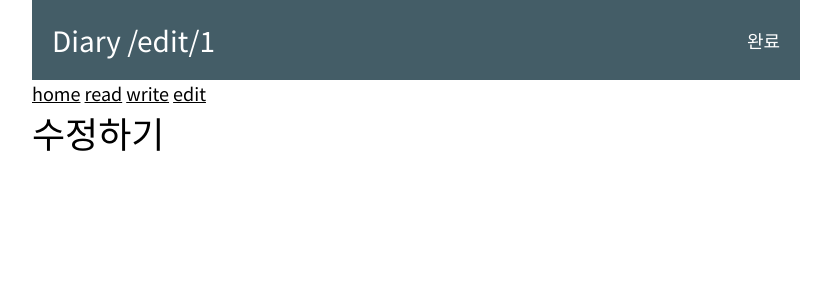
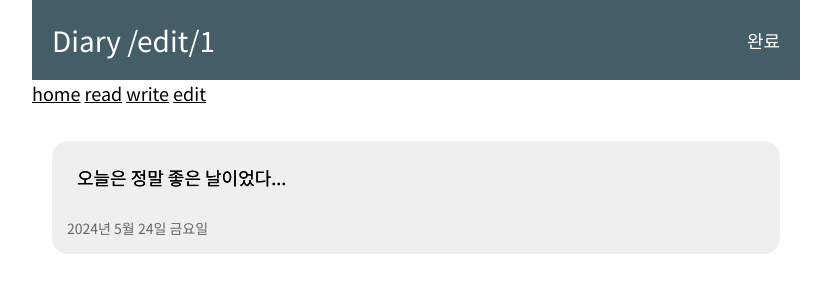
Before and after one commit to csslick/svelte-diary-app, a SvelteKit app: page /edit/1 in a window 1280 px wide. Shown: the top 300 px of the page, without its empty margins (224-1055 px from the left). Built offline with nearby package versions, Linux system fonts and the light colour scheme.

Commit message:
글수정 기능

```diff
--- a/src/app.scss
+++ b/src/app.scss
@@ -62,3 +62,5 @@ main {
 .diary {
   a { text-decoration: none;}
 }
+
+.content { white-space: pre-wrap; }
--- a/src/lib/components/Header.svelte
+++ b/src/lib/components/Header.svelte
@@ -1,11 +1,12 @@
 <script>
-  import { writing, addDiary } from '$lib/store/store.js'; // 글쓰기 모듈
+  import { writing, addDiary, editDiary, editId } from '$lib/store/store.js'; // 글쓰기 모듈
   import { page } from '$app/stores';
   import { goto } from '$app/navigation';
 
   $: console.log('page', $page.url.pathname);
 
   function clickHandler() {
+    console.log('editId', $editId);
     if ($page.url.pathname.startsWith('/read')) {
       goto('/');
     } else if ($page.url.pathname.startsWith('/write')) {
@@ -16,6 +17,9 @@
       goto('/');
     } else if ($page.url.pathname.startsWith('/edit')) {
       // 수정 로직 추가
+      if ($writing.length > 0) {
+        editDiary($editId);
+      }
       goto('/');
     }
   }
--- a/src/lib/store/store.js
+++ b/src/lib/store/store.js
@@ -5,6 +5,7 @@ import { posts } from '$lib/data/posts.js';
 
 export const diaries = writable(posts); // 일기 데이터를 저장하는 store 변수
 export const writing = writable(''); // 입력된 글을 임시 저장할 변수
+export const editId = writable(0); // 수정할 글의 id를 저장할 변수
 
 export const addDiary = () => {
 	let content = get(writing); // 다른 store 변수 참조시 get을 사용하여 가져옴
@@ -20,3 +21,19 @@ export const addDiary = () => {
 		writing.set('');
 	}
 }
+
+// 다이어리 수정
+export const editDiary = (id) => {
+	diaries.update((current) => {
+		// id 가 일치하는 글을 찾아 수정한 글 업데이트
+		return current.map((diary) => {
+			if (diary.id.toString() === id) {
+				return { ...diary, content: get(writing) };
+			} else {
+				return diary;
+			}
+		});
+	});
+	writing.set('');
+	editId.set(0);
+}
--- a/src/routes/edit/[id]/+page.svelte
+++ b/src/routes/edit/[id]/+page.svelte
@@ -1 +1,29 @@
-<h1>수정하기</h1>
+<script>
+  import { page } from '$app/stores'; // 페이지 정보를 가져올 모듈
+  import { writing, diaries, editId } from '$lib/store/store.js';
+  import TextAreaAutoSize from '$lib/components/TextAreaAutoSize.svelte'; //
+
+  let id = $page.params.id;
+  let editDiary = $diaries.find((diary) => diary.id == id);
+  let val = editDiary.content;
+  let date = editDiary.date;
+
+  $editId = id; // store에 수정할 글 id를 저장
+  $: {
+    $writing = val; // 입력중인 글 임시 저장
+    console.log($writing);
+  }
+</script>
+
+<main>
+  <div class="diary">
+    <TextAreaAutoSize
+      bind:value={val}
+      minRows={2}
+      maxRows={40}
+    ></TextAreaAutoSize>
+    <div class="bottom-info">
+      <span class="date">{ date }</span>
+    </div>
+  </div>
+</main>
--- a/src/routes/read/[id]/+page.svelte
+++ b/src/routes/read/[id]/+page.svelte
@@ -29,5 +29,4 @@
 
 <style>
   .diary { cursor: auto; }
-  .content { white-space: pre-wrap; }
 </style>
```
